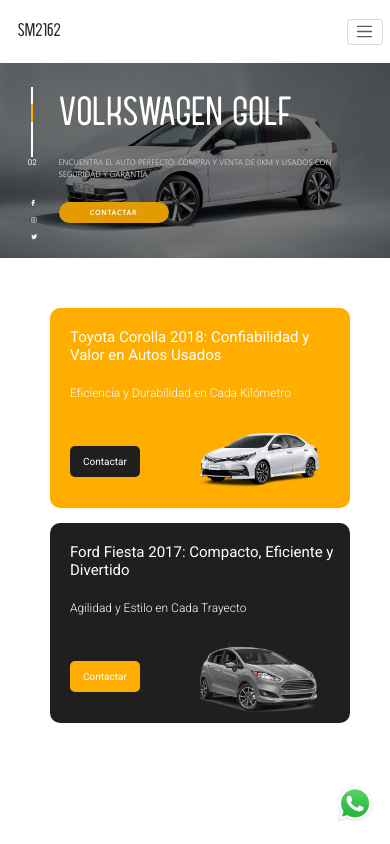
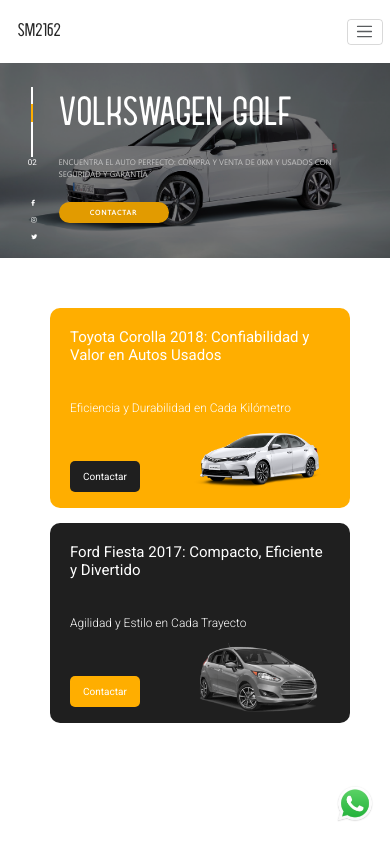
Before and after one commit to loubillone/concesionarioSM2162Front, a React (Vite) app: page / in a window 390 px wide. Built offline with nearby package versions, Linux system fonts and the light colour scheme.

Commit message:
780px ok

```diff
--- a/src/components/CardNovedades.jsx
+++ b/src/components/CardNovedades.jsx
@@ -31,7 +31,7 @@
             <div className="row">
               {novedades.map((card, index) => (
                 <div
-                  className="col-10 offset-1 col-md-6 offset-md-0"
+                  className="col-10 offset-1 col-md-10 offset-md-1 col-lg-6 offset-lg-0"
                   key={index}
                 >
                   <Card
--- a/src/css/cardNovedades.css
+++ b/src/css/cardNovedades.css
@@ -54,6 +54,28 @@
 }
 
 @media (max-width: 768px) {
+  .card-novedades {
+    margin-bottom: 1.5rem;
+  }
+  .card-body-novedades {
+    height: 28rem;
+    width: auto;
+  }
+
+  .card .titulo-card-novedades {
+    font-size: 2.5rem;
+    padding-right: 1rem;
+  }
+
+  .card .subtitulo-card-novedades {
+    padding-top: 3.5rem;
+    padding-bottom: 3rem;
+  }
+
+  .card .imagen-card-novedades {
+    top: 40%;
+    left: 45%;
+  }
 }
 
 @media (max-width: 480px) {
```
